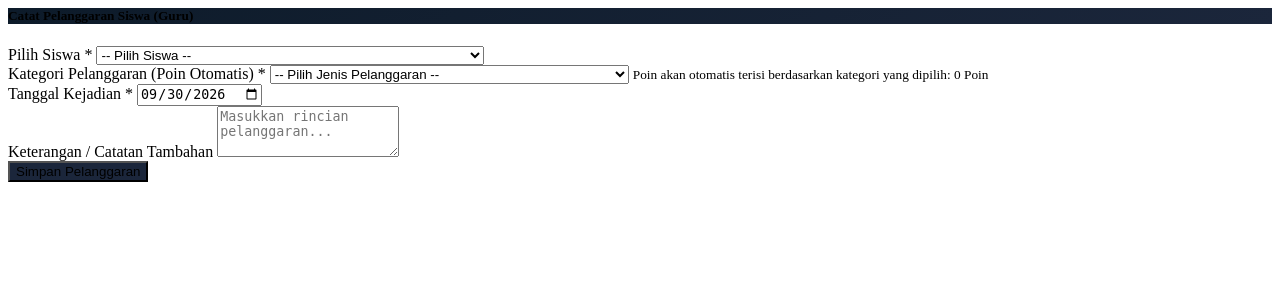
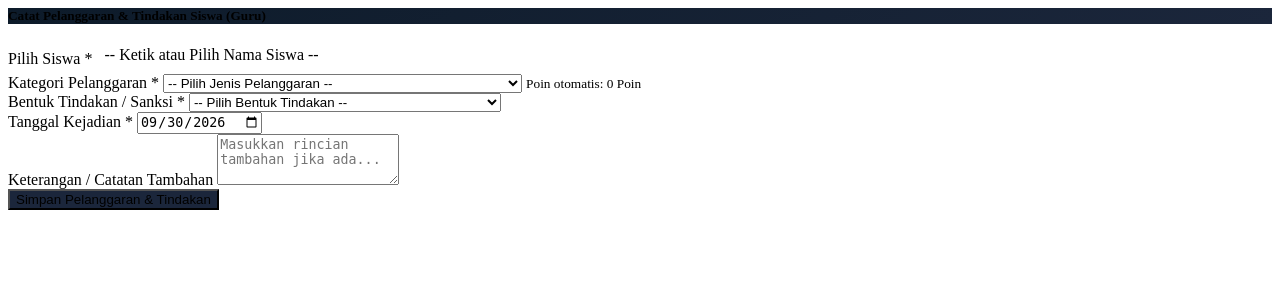
Before and after one commit to suraiyasalsabilaazzahra-ship-it/ukk-2026, a PHP site: page /tab_catat_pelanggaran_guru.php in a window 1280 px wide. Shown: the top 300 px of the page. Run offline with PHP 8.4, Linux system fonts and the light colour scheme; a user stored in the database is signed in; data comes from the database, SQL or seed files in the repository; some libraries are stand-ins or nearby versions.

Commit message:
ada perbaikan di tindakan

```diff
--- a/dashboard.php
+++ b/dashboard.php
@@ -202,7 +202,6 @@ if ($role === 'Guru') {
 
         <!-- TAB 1: BERANDA GURU / DASHBOARD ADMIN -->
         <div id="tab-dashboard" class="tab-content" style="display: <?= ($active_tab === 'dashboard' || $active_tab === 'menu1') ? 'block' : 'none'; ?>;">
-          <?>
           <?php
           if ($role === 'Guru') {
             if (file_exists('tab_beranda_guru.php')) {
--- a/tab_catat_pelanggaran_guru.php
+++ b/tab_catat_pelanggaran_guru.php
@@ -1,5 +1,5 @@
 <?php
-// tab_catat_pelanggaran_guru.php - Khusus Form Catat Pelanggaran oleh Guru
+// tab_catat_pelanggaran_guru.php - Form Catat Pelanggaran & Tindakan oleh Guru
 if (session_status() === PHP_SESSION_NONE) {
     session_start();
 }
@@ -15,17 +15,19 @@ $role = $_SESSION['role'] ?? 'Guru';
 $msg_error = "";
 
 if (isset($_POST['btn_simpan_pelanggaran_guru'])) {
-    $siswa_id    = mysqli_real_escape_string($koneksi, $_POST['siswa_id'] ?? '');
-    $kategori_id = mysqli_real_escape_string($koneksi, $_POST['kategori_id'] ?? '');
-    $tanggal     = mysqli_real_escape_string($koneksi, $_POST['tanggal'] ?? date('Y-m-d'));
-    $keterangan  = mysqli_real_escape_string($koneksi, $_POST['keterangan'] ?? '');
+    $siswa_id        = mysqli_real_escape_string($koneksi, $_POST['siswa_id'] ?? '');
+    $kategori_id     = mysqli_real_escape_string($koneksi, $_POST['kategori_id'] ?? '');
+    $tanggal         = mysqli_real_escape_string($koneksi, $_POST['tanggal'] ?? date('Y-m-d'));
+    $bentuk_tindakan = mysqli_real_escape_string($koneksi, $_POST['bentuk_tindakan'] ?? '');
+    $keterangan      = mysqli_real_escape_string($koneksi, $_POST['keterangan'] ?? '');
 
-    if (!empty($siswa_id) && !empty($kategori_id) && !empty($tanggal)) {
-        // Ambil poin otomatis dari t_pelanggaran_kategori
+    if (!empty($siswa_id) && !empty($kategori_id) && !empty($tanggal) && !empty($bentuk_tindakan)) {
+        // 1. Ambil poin otomatis dari t_pelanggaran_kategori
         $q_get_poin = mysqli_query($koneksi, "SELECT poin FROM t_pelanggaran_kategori WHERE id = '$kategori_id' LIMIT 1");
         $d_poin = mysqli_fetch_assoc($q_get_poin);
         $poin_val = $d_poin['poin'] ?? 0;
 
+        // 2. Simpan ke t_pelanggaran_siswa
         $q_max = mysqli_query($koneksi, "SELECT MAX(id) AS max_id FROM t_pelanggaran_siswa");
         $r_max = ($q_max) ? mysqli_fetch_assoc($q_max) : ['max_id' => 0];
         $next_id = ($r_max['max_id'] ?? 0) + 1;
@@ -34,9 +36,18 @@ if (isset($_POST['btn_simpan_pelanggaran_guru'])) {
                          VALUES ('$next_id', '$siswa_id', '$kategori_id', '$poin_val', '$tanggal', '$keterangan')";
 
         $exec = mysqli_query($koneksi, $query_insert);
+
         if ($exec) {
+            // 3. Simpan ke t_tindakan
+            $q_max_t = mysqli_query($koneksi, "SELECT MAX(id) AS max_id FROM t_tindakan");
+            $r_max_t = ($q_max_t) ? mysqli_fetch_assoc($q_max_t) : ['max_id' => 0];
+            $next_id_t = ($r_max_t['max_id'] ?? 0) + 1;
+
+            mysqli_query($koneksi, "INSERT INTO t_tindakan (id, pelanggaran_siswa_id, bentuk_tindakan, tanggal_tindakan, status_penyelesaian)
+                                    VALUES ('$next_id_t', '$next_id', '$bentuk_tindakan', '$tanggal', 'Diproses')");
+
             echo "<script>
-                    alert('Berhasil! Data pelanggaran siswa telah dicatat dan disinkronkan ke sistem.');
+                    alert('Berhasil! Pelanggaran dan sanksi tindakan siswa telah dicatat.');
                     window.location.href = 'dashboard.php?tab=menu2';
                   </script>";
             exit();
@@ -44,10 +55,14 @@ if (isset($_POST['btn_simpan_pelanggaran_guru'])) {
             $msg_error = "Gagal Simpan: " . mysqli_error($koneksi);
         }
     } else {
-        $msg_error = "Mohon lengkapi Siswa, Kategori Pelanggaran, dan Tanggal!";
+        $msg_error = "Mohon lengkapi Siswa, Kategori Pelanggaran, Tanggal, dan Bentuk Tindakan!";
     }
 }
 ?>
+
+<!-- Tambahkan CSS & JS Select2 untuk Fitur Cari Nama -->
+<link href="https://cdn.jsdelivr.net/npm/select2@4.1.0-rc.0/dist/css/select2.min.css" rel="stylesheet" />
+<link href="https://cdn.jsdelivr.net/npm/select2-bootstrap-5-theme@1.3.0/dist/select2-bootstrap-5-theme.min.css" rel="stylesheet" />
 
 <div class="container-fluid px-0">
     <?php if (!empty($msg_error)): ?>
@@ -57,19 +72,20 @@ if (isset($_POST['btn_simpan_pelanggaran_guru'])) {
     <form action="" method="POST">
         <div class="card shadow-sm border-0 rounded-4 overflow-hidden w-100">
             <div class="card-header text-white p-4" style="background: linear-gradient(135deg, #0d1b2a 0%, #1b263b 100%);">
-                <h5 class="mb-0 fw-bold"><i class="bi bi-exclamation-triangle-fill text-warning me-2"></i>Catat Pelanggaran Siswa (Guru)</h5>
+                <h5 class="mb-0 fw-bold"><i class="bi bi-exclamation-triangle-fill text-warning me-2"></i>Catat Pelanggaran & Tindakan Siswa (Guru)</h5>
             </div>
             <div class="card-body p-4 bg-white">
 
                 <div class="mb-3">
                     <label class="form-label fw-bold">Pilih Siswa <span class="text-danger">*</span></label>
-                    <select name="siswa_id" class="form-select py-2" required>
-                        <option value="">-- Pilih Siswa --</option>
+                    <!-- Tambahkan class 'search-siswa' untuk mengaktifkan select2 -->
+                    <select name="siswa_id" id="searchSiswa" class="form-select py-2" required>
+                        <option value="">-- Ketik atau Pilih Nama Siswa --</option>
                         <?php
                         $q_siswa = mysqli_query($koneksi, "SELECT * FROM t_siswa ORDER BY nama ASC");
                         if ($q_siswa) {
                             while ($s = mysqli_fetch_assoc($q_siswa)) {
-                                echo "<option value='{$s['id']}'>" . htmlspecialchars($s['nama']) . " (Kelas: " . htmlspecialchars($s['kelas'] ?? '-') . ")</option>";
+                                echo "<option value='{$s['id']}'>" . htmlspecialchars($s['nama']) . " (Kelas: " . htmlspecialchars($s['kelas'] ?? '-') . " - NISN: " . htmlspecialchars($s['nisn'] ?? '-') . ")</option>";
                             }
                         }
                         ?>
@@ -77,7 +93,7 @@ if (isset($_POST['btn_simpan_pelanggaran_guru'])) {
                 </div>
 
                 <div class="mb-3">
-                    <label class="form-label fw-bold">Kategori Pelanggaran (Poin Otomatis) <span class="text-danger">*</span></label>
+                    <label class="form-label fw-bold">Kategori Pelanggaran <span class="text-danger">*</span></label>
                     <select name="kategori_id" id="pilihKategori" class="form-select py-2" required onchange="updatePoinInfo(this)">
                         <option value="">-- Pilih Jenis Pelanggaran --</option>
                         <?php
@@ -91,7 +107,19 @@ if (isset($_POST['btn_simpan_pelanggaran_guru'])) {
                         }
                         ?>
                     </select>
-                    <small class="text-muted mt-1 d-block">Poin akan otomatis terisi berdasarkan kategori yang dipilih: <span id="infoPoin" class="fw-bold text-danger">0 Poin</span></small>
+                    <small class="text-muted mt-1 d-block">Poin otomatis: <span id="infoPoin" class="fw-bold text-danger">0 Poin</span></small>
+                </div>
+
+                <div class="mb-3">
+                    <label class="form-label fw-bold">Bentuk Tindakan / Sanksi <span class="text-danger">*</span></label>
+                    <select name="bentuk_tindakan" class="form-select py-2" required>
+                        <option value="">-- Pilih Bentuk Tindakan --</option>
+                        <option value="Menunggu 45 menit di luar kelas sebelum masuk">Menunggu 45 menit di luar kelas sebelum masuk</option>
+                        <option value="Membersihkan lingkungan sekolah / halaman">Membersihkan lingkungan sekolah / halaman</option>
+                        <option value="Membuat surat pernyataan bermaterai">Membuat surat pernyataan bermaterai</option>
+                        <option value="Panggilan orang tua / wali murid ke sekolah">Panggilan orang tua / wali murid ke sekolah</option>
+                        <option value="Peringatan lisan dan pembinaan guru BK">Peringatan lisan dan pembinaan guru BK</option>
+                    </select>
                 </div>
 
                 <div class="mb-3">
@@ -101,11 +129,11 @@ if (isset($_POST['btn_simpan_pelanggaran_guru'])) {
 
                 <div class="mb-4">
                     <label class="form-label fw-bold">Keterangan / Catatan Tambahan</label>
-                    <textarea name="keterangan" class="form-control" rows="3" placeholder="Masukkan rincian pelanggaran..."></textarea>
+                    <textarea name="keterangan" class="form-control" rows="3" placeholder="Masukkan rincian tambahan jika ada..."></textarea>
                 </div>
 
                 <div class="pt-3 border-top d-flex gap-2 justify-content-end">
-                    <button type="submit" name="btn_simpan_pelanggaran_guru" class="btn text-white px-4 fw-bold" style="background-color: #1b263b;">Simpan Pelanggaran</button>
+                    <button type="submit" name="btn_simpan_pelanggaran_guru" class="btn text-white px-4 fw-bold" style="background-color: #1b263b;">Simpan Pelanggaran & Tindakan</button>
                 </div>
 
             </div>
@@ -113,7 +141,18 @@ if (isset($_POST['btn_simpan_pelanggaran_guru'])) {
     </form>
 </div>
 
+<!-- Script jQuery & Select2 -->
+<script src="https://code.jquery.com/jquery-3.6.0.min.js"></script>
+<script src="https://cdn.jsdelivr.net/npm/select2@4.1.0-rc.0/dist/js/select2.min.js"></script>
 <script>
+    $(document).ready(function() {
+        $('#searchSiswa').select2({
+            theme: 'bootstrap-5',
+            placeholder: '-- Ketik atau Pilih Nama Siswa --',
+            allowClear: true
+        });
+    });
+
     function updatePoinInfo(selectObj) {
         let selectedOption = selectObj.options[selectObj.selectedIndex];
         let poin = selectedOption.getAttribute('data-poin') || 0;
```
Also changed, not shown: pelanggaran/pelanggaran_tambah.php (+76 -22 lines), tab_tindakan.php (+17 -10 lines). Lines whose indentation alone changed are shown as unchanged.
